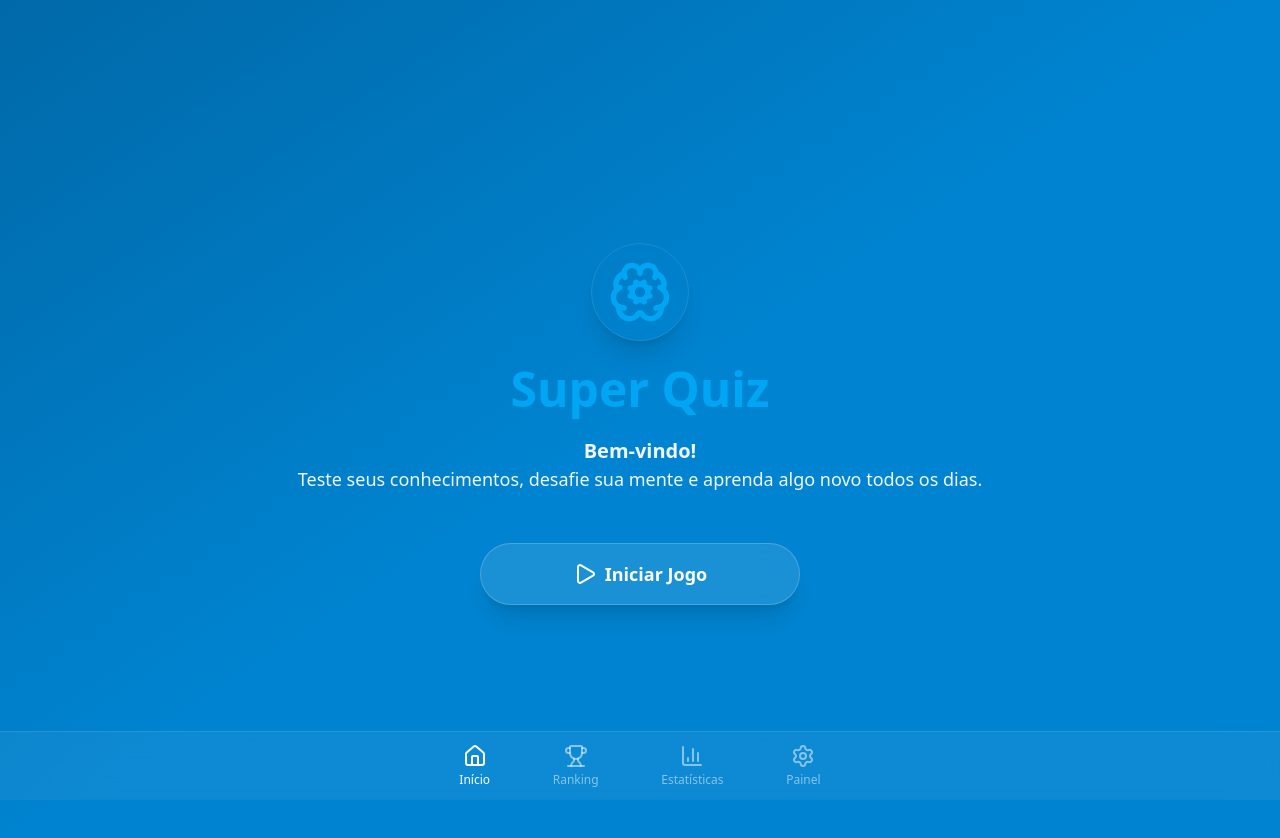
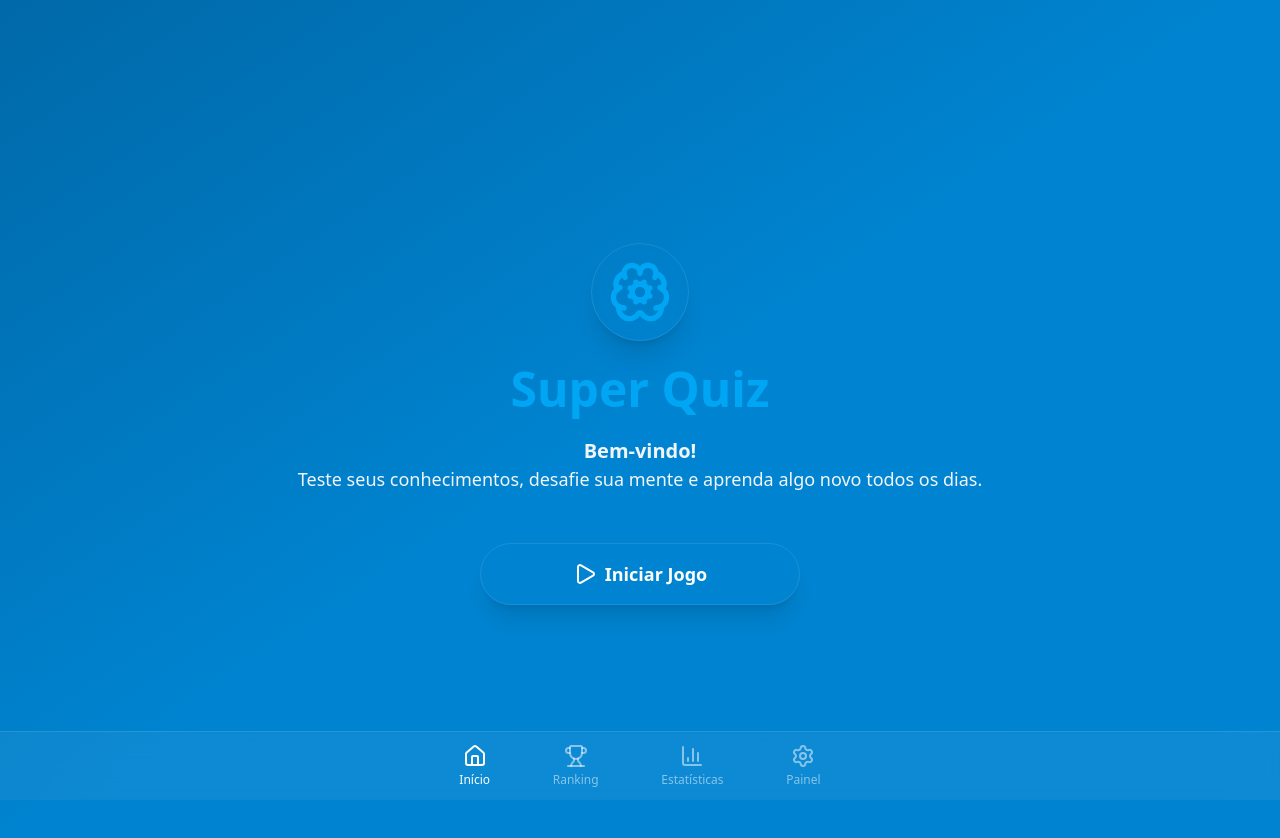
Before and after one commit to carlus2512-ops/superquiz, a React (Vite) app: page / in a window 1280 px wide. Shown: the top 838 px of the page. Built offline with nearby package versions, Linux system fonts and the light colour scheme; no server answers; the database is empty.

Commit message:
Update button styles in WelcomeStep component

```diff
--- a/src/components/WelcomeStep.tsx
+++ b/src/components/WelcomeStep.tsx
@@ -16,7 +16,7 @@ export function WelcomeStep({ onNext }: WelcomeStepProps) {
     >
       <button
         onClick={onNext}
-        className="flex items-center justify-center gap-2 border border-white/20 bg-white/10 backdrop-blur-md text-white px-8 py-4 rounded-full font-bold text-lg transition-all hover:bg-white/20 hover:scale-105 active:scale-95 w-full max-w-xs shadow-xl"
+        className="flex items-center justify-center gap-2 border border-white/10 bg-sky/5 backdrop-blur-md text-white px-8 py-4 rounded-full font-bold text-lg transition-all hover:bg-white/5 hover:scale-105 active:scale-95 w-full max-w-xs shadow-xl"
       >
         <Play size={24} />
         Iniciar Jogo
```
